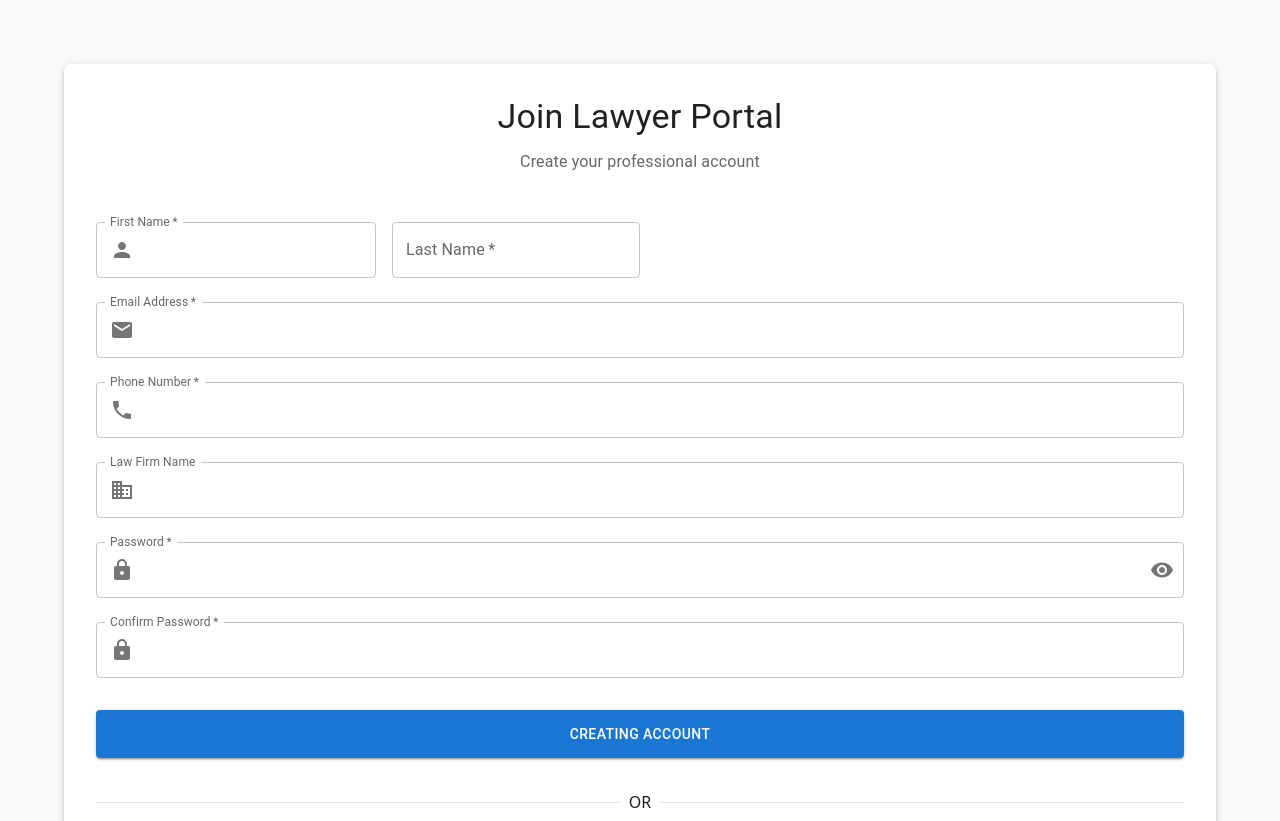
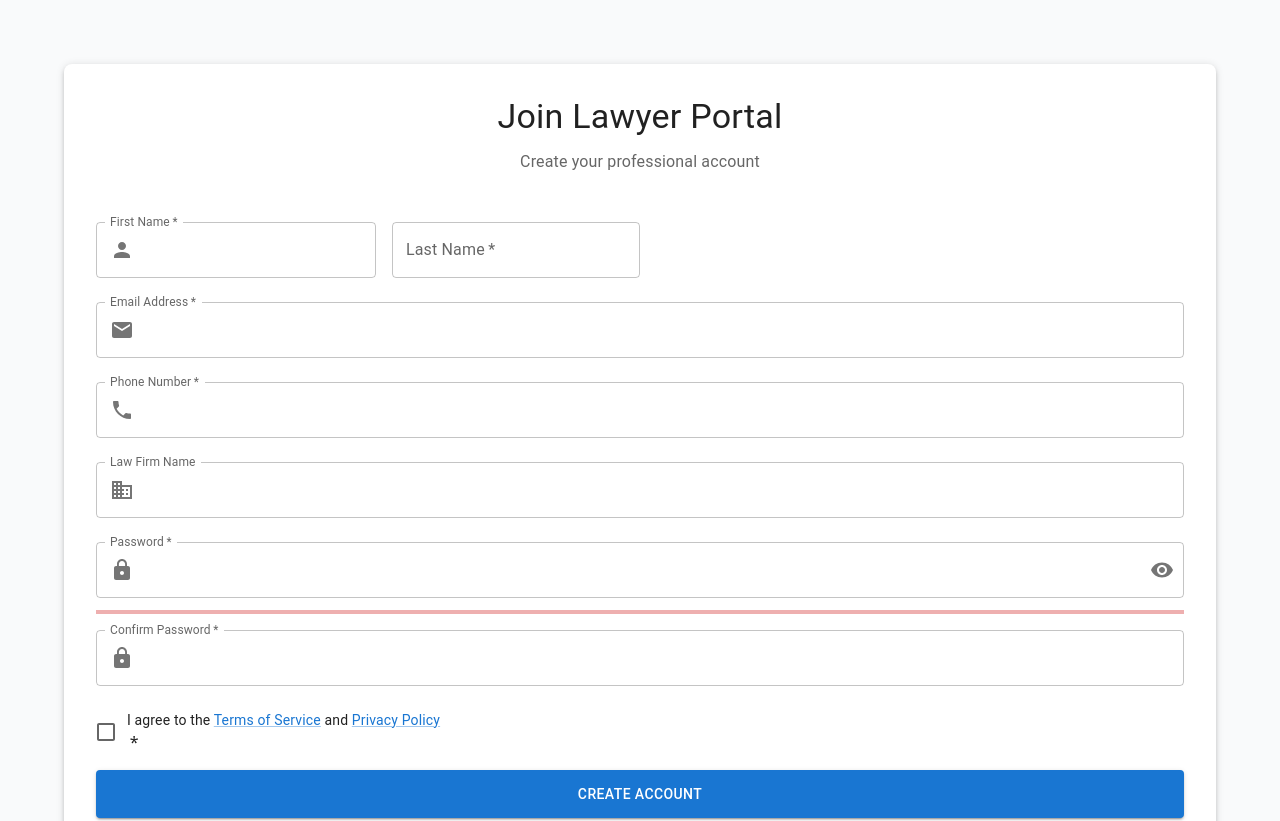
Before and after one commit to coding-is-everything/MTLMS, a React (Create React App) app: page /register in a window 1280 px wide. Shown: the top 821 px of the page. Built offline with nearby package versions, Linux system fonts and the light colour scheme; no server answers.

Commit message:
feat: implement registration form with password strength validation and MUI components

```diff
--- a/src/features/auth/components/RegistrationForm.jsx
+++ b/src/features/auth/components/RegistrationForm.jsx
@@ -9,7 +9,10 @@ import {
     Alert,
     Grid,
     InputAdornment,
-    IconButton
+    IconButton,
+    LinearProgress,
+    FormControlLabel,
+    Checkbox
 } from '@mui/material';
 import {
     Email,
@@ -36,8 +39,39 @@ export default function RegistrationForm() {
     });
     const [error, setError] = useState('');
     const [loading, setLoading] = useState(false);
+    const [passwordStrength, setPasswordStrength] = useState(0);
     const navigate = useNavigate();
     const { register } = useAuth();
+
+    const calculatePasswordStrength = (password) => {
+        let strength = 0;
+
+        // Length check
+        if (password.length >= 8) strength += 25;
+
+        // Contains numbers
+        if (/\d/.test(password)) strength += 25;
+
+        // Contains lowercase and uppercase
+        if (/[a-z]/.test(password) && /[A-Z]/.test(password)) strength += 25;
+
+        // Contains special characters
+        if (/[^A-Za-z0-9]/.test(password)) strength += 25;
+
+        return Math.min(strength, 100);
+    };
+
+    const handlePasswordChange = (e) => {
+        const { name, value } = e.target;
+        setFormData(prev => ({
+            ...prev,
+            [name]: value
+        }));
+
+        if (name === 'password') {
+            setPasswordStrength(calculatePasswordStrength(value));
+        }
+    };
 
     const handleChange = (e) => {
         const { name, value } = e.target;
@@ -148,7 +182,7 @@ export default function RegistrationForm() {
                 type={formData.showPassword ? 'text' : 'password'}
                 name="password"
                 value={formData.password}
-                onChange={handleChange}
+                onChange={handlePasswordChange}
                 required
                 InputProps={{
                     startAdornment: <Lock sx={{ color: 'action.active', mr: 1 }} />,
@@ -163,6 +197,15 @@ export default function RegistrationForm() {
                         </InputAdornment>
                     )
                 }}
+            />
+            <LinearProgress
+                variant="determinate"
+                value={passwordStrength}
+                color={
+                    passwordStrength < 30 ? 'error' :
+                    passwordStrength < 70 ? 'warning' : 'success'
+                }
+                sx={{ mt: 0.5, height: 4 }}
             />
 
             <TextField
@@ -179,14 +222,24 @@ export default function RegistrationForm() {
                 }}
             />
 
+            <FormControlLabel
+                control={<Checkbox required />}
+                label={
+                    <Typography variant="body2">
+                        I agree to the <Link href="#">Terms of Service</Link> and <Link href="#">Privacy Policy</Link>
+                    </Typography>
+                }
+                sx={{ mt: 2, width: '100%' }}
+            />
+
             <Button
                 fullWidth
                 type="submit"
                 variant="contained"
                 disabled={loading}
-                sx={{ mt: 3, mb: 2, py: 1.5 }}
+                sx={{ mt: 2, mb: 2, py: 1.5 }}
             >
-                {loading ? 'Creating Account...' : 'Creating Account'}
+                {loading ? 'Creating Account...' : 'Create Account'}
             </Button>
 
             <Divider sx={{ my: 2 }}>OR</Divider>
```
